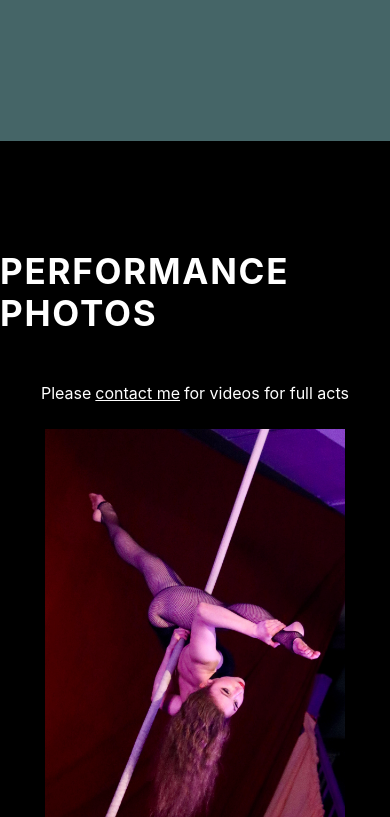
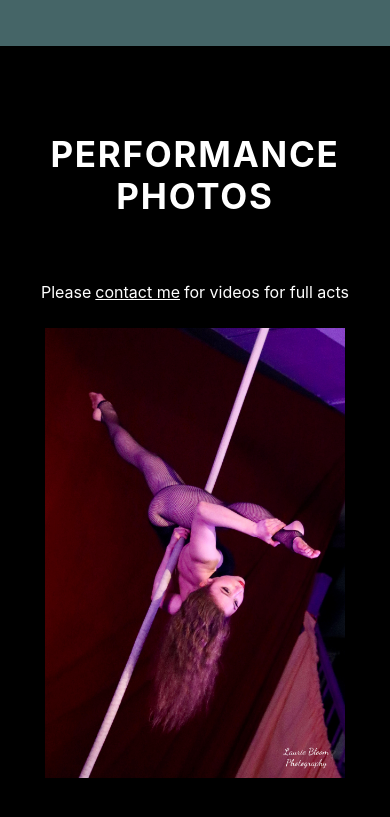
Before and after one commit to pazitschrecker/pazitschrecker.github.io, a React (Create React App) app: page / in a window 390 px wide. Shown: the part 1183-2000 px from the top of the page. Built offline with nearby package versions, Linux system fonts and the light colour scheme.

Commit message:
Mobile fixes

```diff
--- a/src/components/About/About.css
+++ b/src/components/About/About.css
@@ -54,11 +54,6 @@
 
 
 @media screen and (max-width: 768px) {
-    .container {
-        padding-left: 0;
-        padding-right: 0;
-    }
-
     .content {
         flex-direction: column;
     }
@@ -67,4 +62,17 @@
         display: none;
     }
 
+    .aboutItem {
+        width: 100%;
+    }
+
+    .aboutText {
+        padding-right: unset;
+    }
+
+    .container {
+        padding-top: unset;
+        padding-bottom: unset;
+    }
+
 }
--- a/src/components/Performance/Performance.css
+++ b/src/components/Performance/Performance.css
@@ -53,6 +53,7 @@
 
     }
 
+    flex-wrap:wrap;
     color: var(--color-text);
 }
 
@@ -65,4 +66,14 @@
         cursor: unset;
     }
 
+    .performanceContainer {
+        color: var(--color-text);
+        display: flex;
+        flex-direction: column;
+        justify-content: space-evenly;
+        align-items: center;
+        text-align: center;
+        padding: 58px 10%;
+        gap: 0px;
+    }
 }
```
